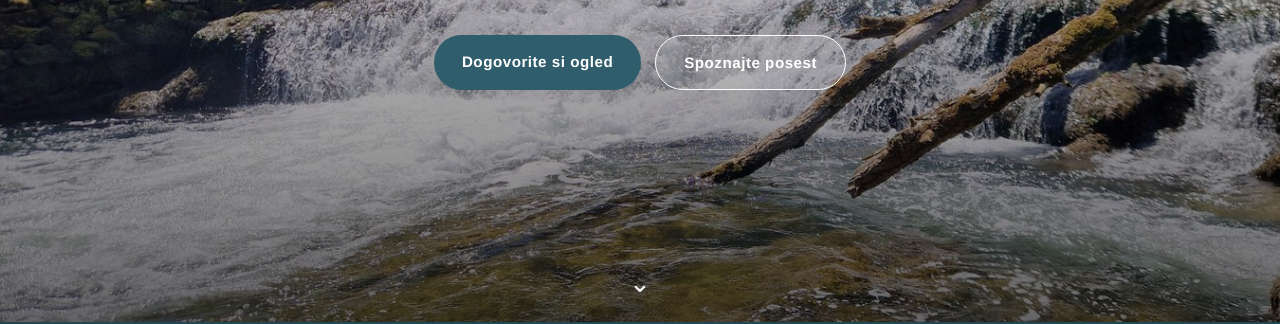
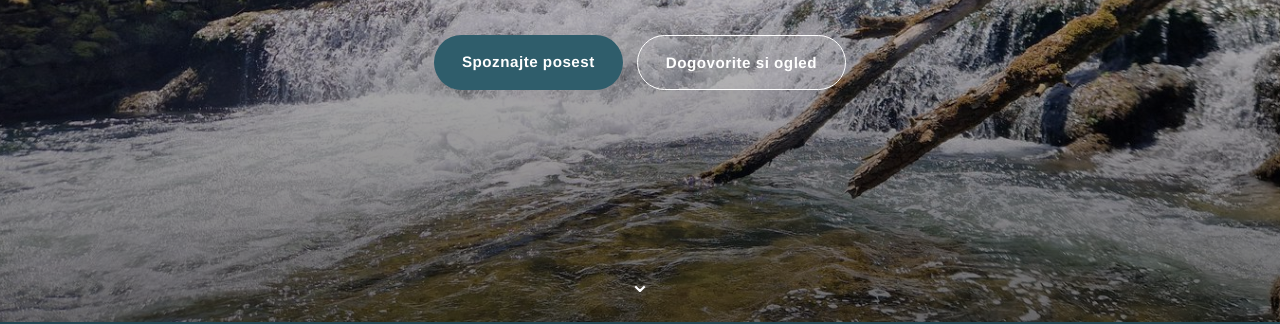
Before and after one commit to blackwolf981/jozmanov-mlin, a plain HTML site: page index.html in a window 1280 px wide. Shown: the part 478-802 px from the top of the page. Drawn offline with Linux system fonts and the light colour scheme.

Commit message:
gumba zamenjana, dela kontakt

```diff
--- a/index.html
+++ b/index.html
@@ -201,7 +201,7 @@ section:nth-of-type(even) .pot .box{background:var(--paper)}
   display:flex;align-items:center;justify-content:center;transition:.2s}
 #lightbox .lb-close:hover{background:rgba(255,255,255,.28)}
 
-.contact{background:var(--river-d);color:#fff;text-align:center}
+section.contact{background:var(--river-d);color:#fff;text-align:center}
 .contact h2{color:#fff}
 .contact .lead{margin:0 auto 1.6em;color:rgba(255,255,255,.9)}
 .cinfo{font-size:1.15rem;line-height:2}
@@ -242,8 +242,8 @@ footer{background:var(--ink);color:rgba(255,255,255,.6);text-align:center;paddin
     <h1><span class="sl">Zgodovinski Jožmanov mlin</span><span class="en">The Historic Jožman Mill</span></h1>
     <p class="sub"><span class="sl">Edinstvena investicijska priložnost v idilični naravi doline reke Krke</span><span class="en">A unique investment opportunity in the idyllic Krka river valley</span></p>
     <div class="btns">
-      <a class="btn btn-primary" href="#kontakt"><span class="sl">Dogovorite si ogled</span><span class="en">Arrange a viewing</span></a>
-      <a class="btn btn-ghost" href="#posest"><span class="sl">Spoznajte posest</span><span class="en">Explore the estate</span></a>
+      <a class="btn btn-primary" href="#lokacija"><span class="sl">Spoznajte posest</span><span class="en">Explore the estate</span></a>
+      <a class="btn btn-ghost" href="#kontakt"><span class="sl">Dogovorite si ogled</span><span class="en">Arrange a viewing</span></a>
     </div>
   </div>
   <a href="#kratko" class="scroll-cue">⌄</a>
```
